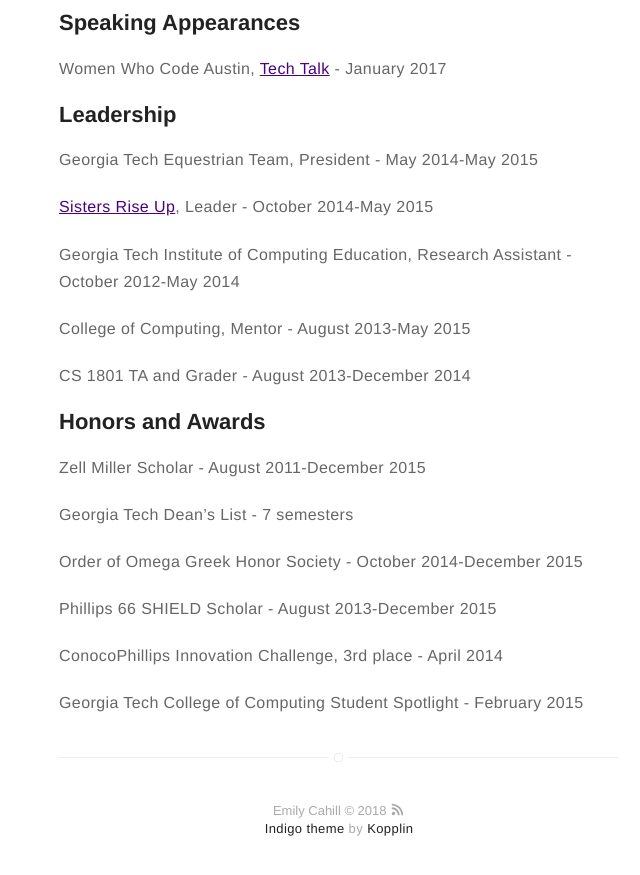
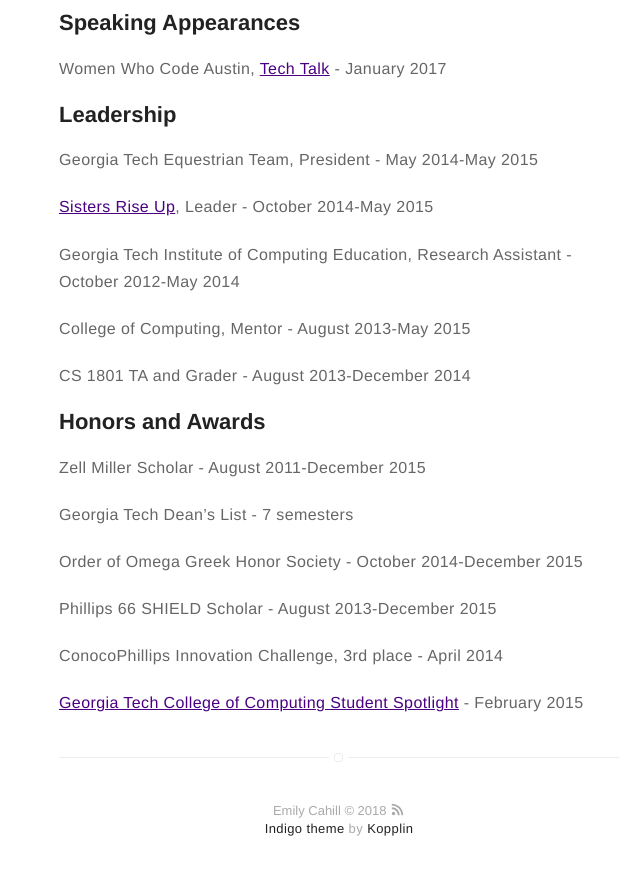
Before and after one commit to ecahill/emilycahill-v2, a Jekyll site: the page built from resume.md, in a window 1280 px wide and 900 px high, scrolled down 2374 px. Shown: the top 875 px of the window, without its empty margins (301-941 px from the left). Built offline with Jekyll 4.4.1, drawn with Linux system fonts in a browser that asks for light colours; part of the change alters nothing that is shown.

```diff
--- a/resume.md
+++ b/resume.md
@@ -122,7 +122,7 @@ Phillips 66 SHIELD Scholar - August 2013-December 2015
 
 ConocoPhillips Innovation Challenge, 3rd place - April 2014
 
-Georgia Tech College of Computing Student Spotlight - February 2015
+[Georgia Tech College of Computing Student Spotlight](https://www.cc.gatech.edu/content/prereqs-programming-and-petroleum) - February 2015
 
 [1]: http://aws.amazon.com/ec2/spot
 [2]: http://docs.aws.amazon.com/AWSEC2/latest/APIReference/API_ModifySpotFleetRequest.html
```
